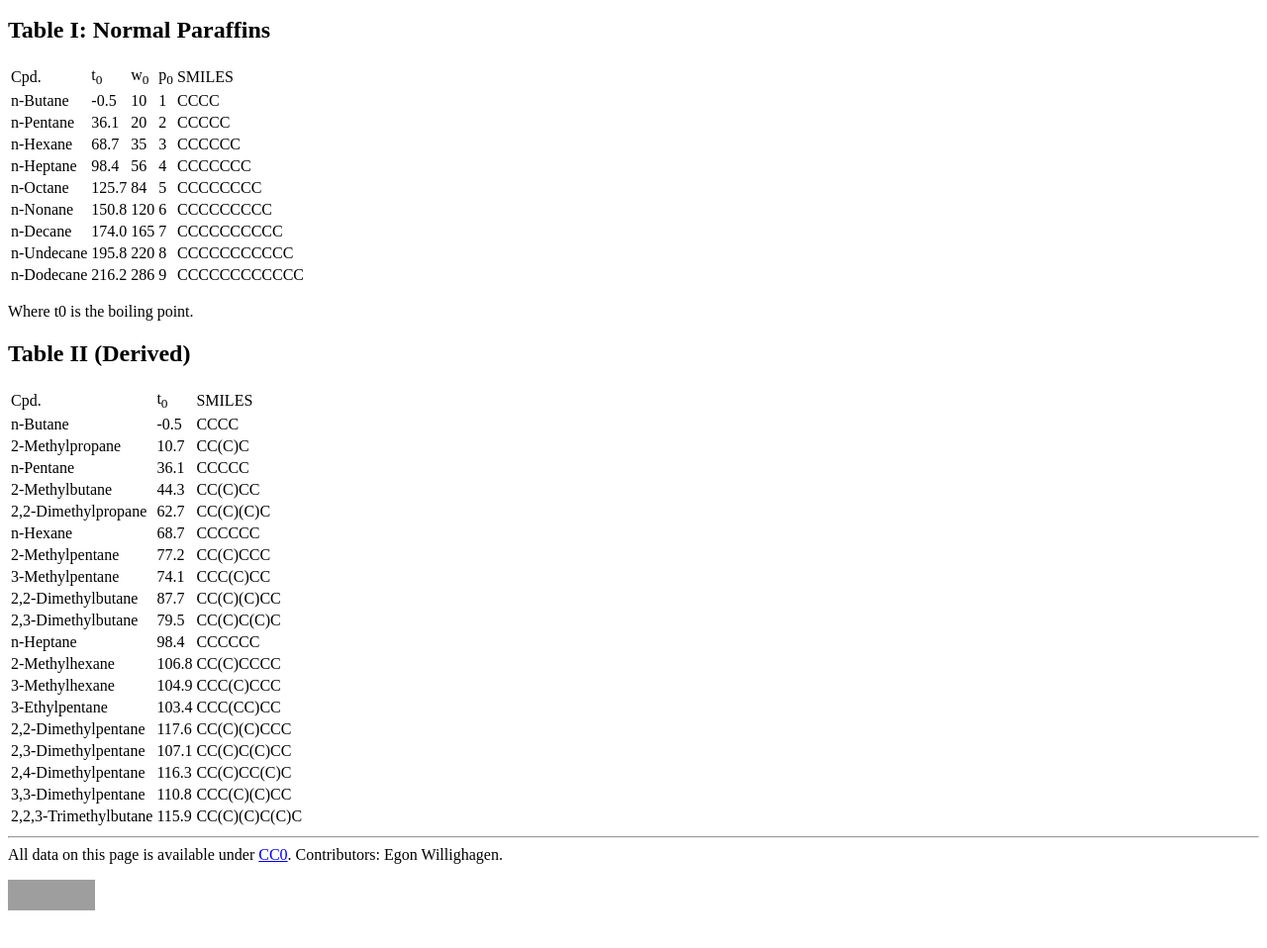
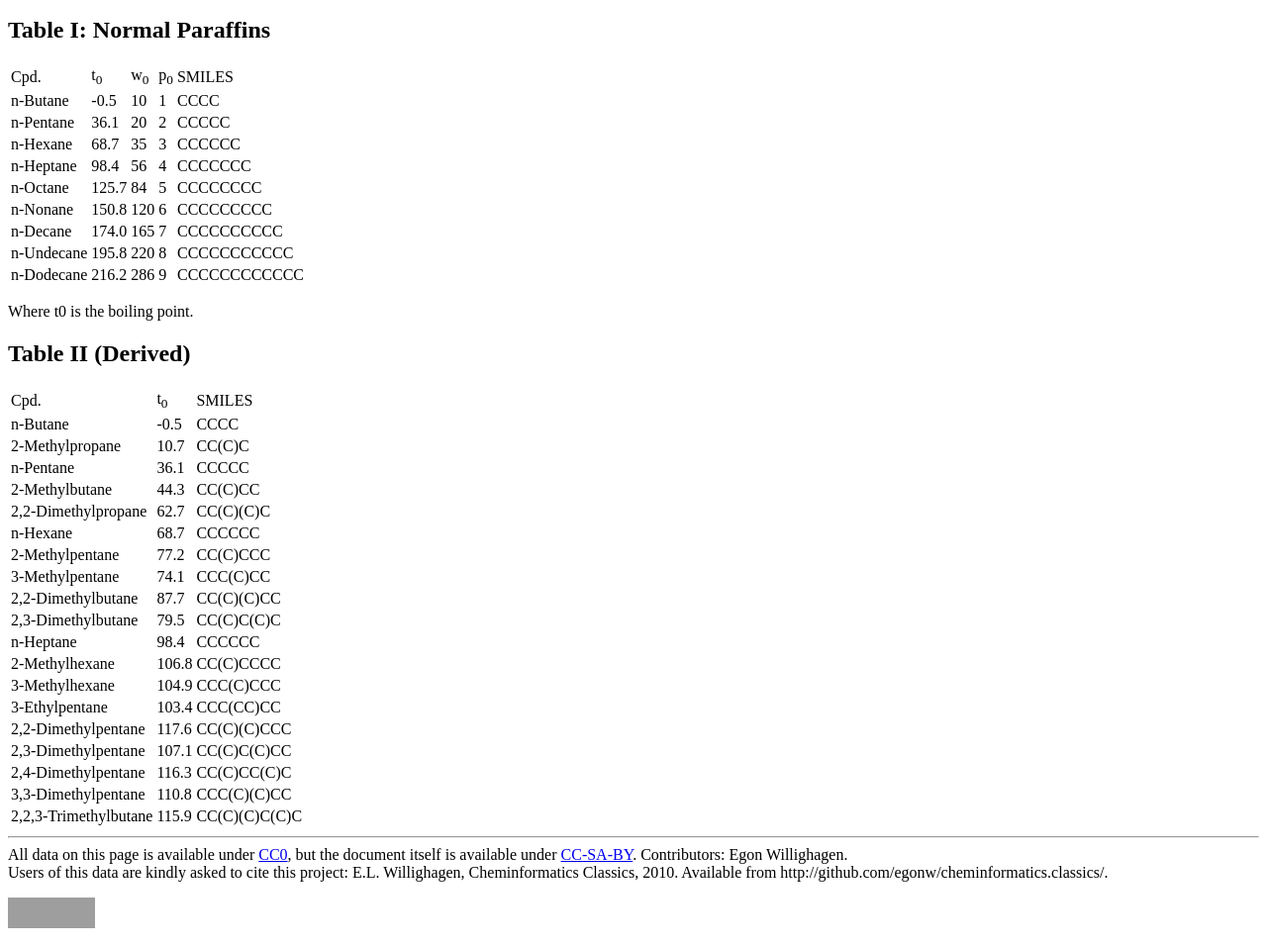
Before and after one commit to egonw/cheminformatics.classics, a plain HTML site: page classic1.html in a window 1280 px wide. Shown: the part 101-1059 px from the top of the page at 99% size. Drawn offline with Linux system fonts and the light colour scheme; grey boxes are pictures that could not be loaded.

Commit message:
The data is CC0, but the XHTML+RDFa is CC-SA-BY

```diff
--- a/classic1.html
+++ b/classic1.html
@@ -12,6 +12,7 @@
       xmlns:owl="http://www.w3.org/2002/07/owl#"
       xmlns:chebi="http://purl.obolibrary.org/obo/CHEBI#"
       xmlns:chem="http://www.blueobelisk.org/chemistryblogs/"
+      xmlns:xs="http://www.w3.org/2001/XMLSchema#"
     version="XHTML+RDFa 1.0" xml:lang="en">
   <head>
     <title>Cheminformatics Classic #1: H. Wiener, Structural Determination of Paraffin Boiling Points, 1947</title>
@@ -219,8 +220,14 @@
   <hr />
   <div about="">
     All data on this page is available under
-    <a rel="dc:license" href="http://creativecommons.org/choose/zero/">CC0</a>.
+    <a href="http://creativecommons.org/choose/zero/">CC0</a>,
+    but the document itself is available under
+    <a rel="dc:license" href="http://creativecommons.org/licenses/by-sa/2.0/">CC-SA-BY</a>.
     Contributors: <span property="dc:creator">Egon Willighagen</span>.
+  </div>
+  <div>
+    Users of this data are kindly asked to cite this project:
+    E.L. Willighagen, Cheminformatics Classics, 2010. Available from http://github.com/egonw/cheminformatics.classics/.
   </div>
   <p about=""
      resource="http://www.w3.org/TR/rdfa-syntax"
```
